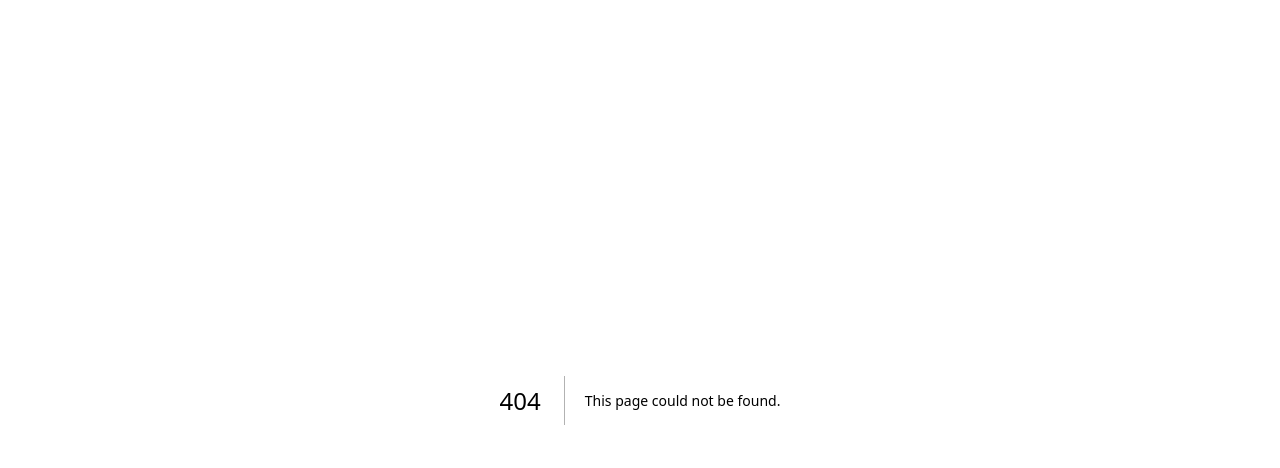
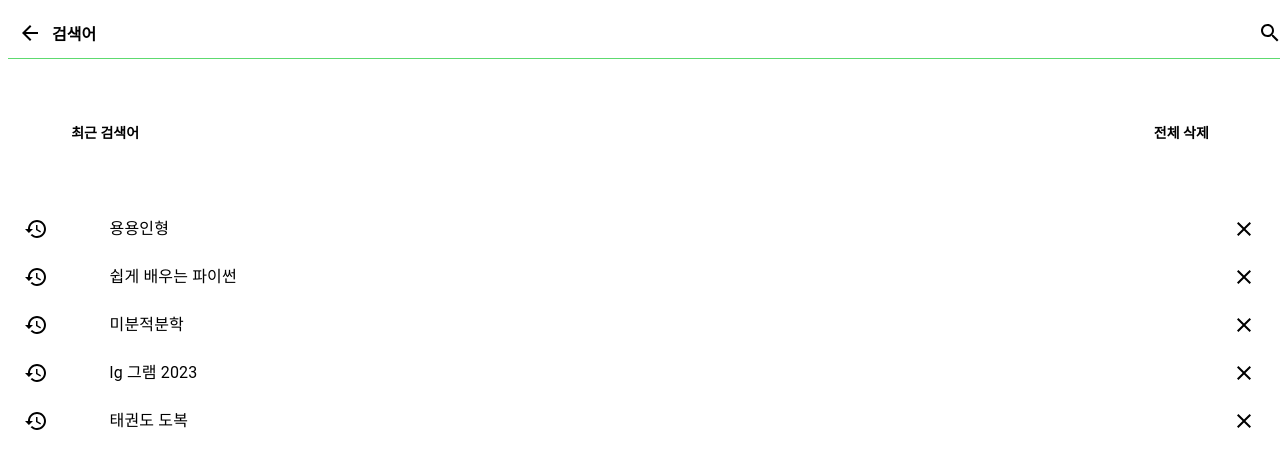
Before and after one commit to FRONTLINE2024/ADizzi-APP, a Next.js app: page /SearchDetail in a window 1280 px wide. Before the commit this address had no page. Shown: the top 468 px of the page. Built offline with nearby package versions, Linux system fonts and the light colour scheme.

Commit message:
feature:SearchDetail 페이지 ui구현

```diff
--- a/app/page.tsx
+++ b/app/page.tsx
@@ -1,11 +1,11 @@
 'use client';
 
-import ContainerCamera from '@/pages/ContainerCamera';
+import SearchDetail from '@/pages/SearchDetail';
 
 export default function Home() {
   return (
     <main>
-      <ContainerCamera />
+      <SearchDetail />
     </main>
   );
 }
--- a/components/header/Header.tsx
+++ b/components/header/Header.tsx
@@ -1,8 +1,10 @@
 import styled from 'styled-components';
 import ArrowBackIcon from '@mui/icons-material/ArrowBack';
+
 type HeaderProps = {
   label: string;
 };
+
 function Header({ label }: HeaderProps) {
   return (
     <HeaderContainer>
--- a/pages/ChangePwd.tsx
+++ b/pages/ChangePwd.tsx
@@ -1,7 +1,7 @@
 import styled from 'styled-components';
-import Header from '@/components/header';
 import LInput from '@/components/input/LInput';
 import LButton from '@/components/button/largeButton';
+import Header from '@/components/header/Header';
 
 function ChangePwd() {
   return (
--- /dev/null
+++ b/pages/SearchDetail.tsx
@@ -0,0 +1,95 @@
+import styled from 'styled-components';
+import ArrowBackIcon from '@mui/icons-material/ArrowBack';
+import SearchIcon from '@mui/icons-material/Search';
+import RestoreIcon from '@mui/icons-material/Restore';
+import ClearIcon from '@mui/icons-material/Clear';
+import ListItem from '@mui/material/ListItem';
+import ListItemText from '@mui/material/ListItemText';
+
+function SearchDetail() {
+  return (
+    <>
+      <SearchContainer>
+        <ArrowBackIcon />
+        <SearchText>검색어</SearchText>
+        <SearchIcon />
+      </SearchContainer>
+      <DeleteRecentContainer>
+        <RecentText>최근 검색어</RecentText>
+        <DeleteText>전체 삭제</DeleteText>
+      </DeleteRecentContainer>
+      <SearchList>
+        {searchData.map((search) => (
+          <ListItem key={search.text}>
+            <RestoreIcon />
+            <SearchListItemText primary={search.text} />
+            <ClearIcon />
+          </ListItem>
+        ))}
+      </SearchList>
+    </>
+  );
+}
+
+const searchData = [
+  {
+    text: '용용인형',
+  },
+  {
+    text: '쉽게 배우는 파이썬',
+  },
+  {
+    text: '미분적분학',
+  },
+  {
+    text: 'lg 그램 2023',
+  },
+  {
+    text: '태권도 도복',
+  },
+];
+
+const SearchText = styled.div`
+  margin-left: 10px;
+  font-size: 16px;
+  font-weight: bold;
+  flex: 1;
+`;
+
+const SearchContainer = styled.div`
+  display: flex;
+  align-items: center;
+  justify-content: flex-start;
+  height: 50px;
+  padding: 0 10px;
+  border-bottom: 1px solid #5dda6f;
+  width: 100%;
+`;
+
+const DeleteRecentContainer = styled.div`
+  display: flex;
+  justify-content: space-between;
+  padding: 5% 5%;
+  align-items: center;
+`;
+
+const RecentText = styled.div`
+  font-size: 14px;
+  font-weight: bold;
+`;
+
+const DeleteText = styled.div`
+  font-size: 14px;
+  font-weight: bold;
+`;
+
+const SearchList = styled.div`
+  width: 100%;
+`;
+
+const SearchListItemText = styled(ListItemText)`
+  color: black;
+  margin-left: 5%;
+`;
+
+export default SearchDetail;
```
